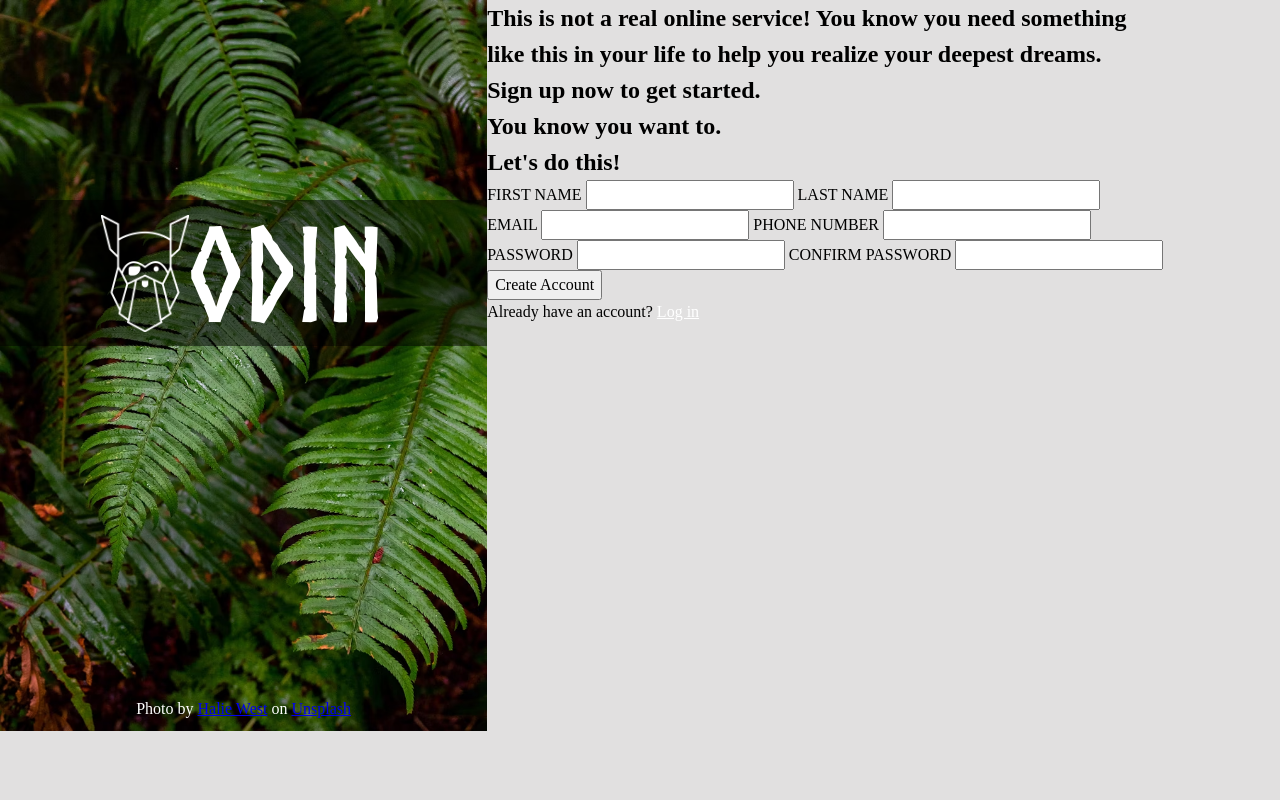
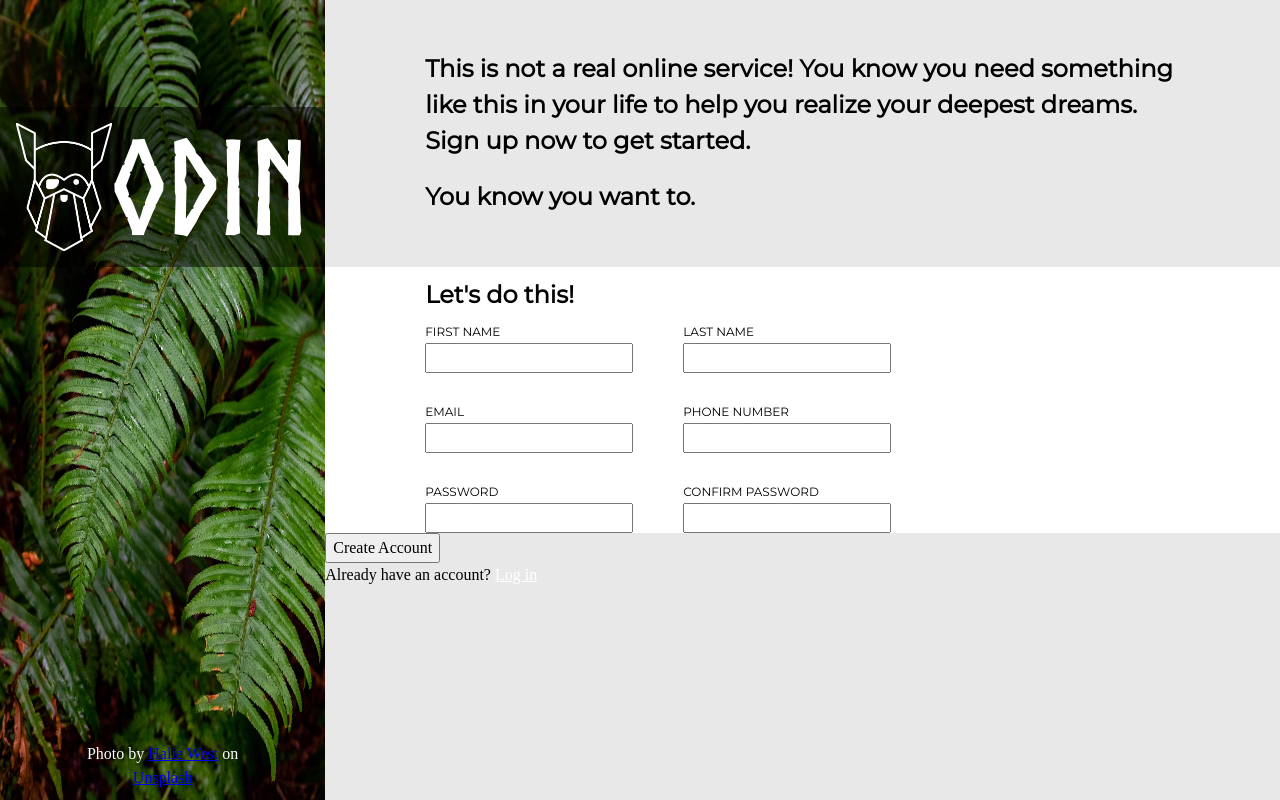
Before and after one commit to EmpyreanBreaker/sign-up-form, a plain HTML site: page index.html in a window 1280 px wide. Drawn offline with Linux system fonts and the light colour scheme; files whose address does not match are found by name.

Commit message:
feat: add flex options to form section
- add helper divs to help with form gaps

```diff
--- a/index.html
+++ b/index.html
@@ -37,30 +37,41 @@
             </div>
 
             <div class="page__form">
-                <h2>Let's do this!</h2>
+                <h2 class="page__form-intro">Let's do this!</h2>
                 <form class="form">
                     <div class="form__group form__group--name">
+                        <div class="form__field">
                             <label class="form__label" for="firstname">FIRST NAME</label>
                             <input class="form__input" id="firstname" type="text" required>
+                        </div>
 
+                        <div class="form__field">
                             <label class="form__label" for="lastname">LAST NAME</label>
                             <input class="form__input" id="lastname" type="text" required>
                         </div>
+                    </div>
 
                     <div class="form__group form__group--contact">
+                        <div class="form__field">
                             <label class="form__label" for="email">EMAIL</label>
                             <input class="form__input" id="email" type="email" required>
-
+                        </div>
+                        <div class="form__field">
                             <label class="form__label" for="number">PHONE NUMBER</label>
                             <input class="form__input" id="number" type="tel" required>
                         </div>
+                    </div>
 
                     <div class="form__group form__group--auth">
+                        <div class="form__field">
                             <label class="form__label" for="password">PASSWORD</label>
                             <input class="form__input" id="password" type="password" required>
+                        </div>
 
+                        <div class="form__field">
                             <label class="form__label" for="password-confirm">CONFIRM PASSWORD</label>
                             <input class="form__input" id="password-confirm" type="password" required>
+                        </div>
                     </div>
                 </form>
             </div>
--- a/style.css
+++ b/style.css
@@ -7,16 +7,30 @@
     font-display: swap;
 }
 
+@font-face {
+    font-family: "Monteserrat";
+    src: url(./fonts/Monteserrat-Regular/Montserrat-Regular.woff) format(woff),
+        url(./fonts/Monteserrat-Regular/Montserrat-Regular.woff2) format(woff2);
+    font-style: normal;
+    font-weight: normal;
+    font-display: swap;
+}
+
 body {
-    background-color: rgb(225, 224, 224);
+    background-color: rgb(232, 232, 232);
 }
 
 .page {
     display: flex;
+
 }
 
 .page__image {
     position: relative;
+}
+
+.page__image--img {
+    height: 100vh;
 }
 
 .page__logo {
@@ -27,7 +41,8 @@ body {
     align-items: center;
     background-color: rgb(0, 0, 0, 0.5);
     position: absolute;
-    top: 200px;
+    top: calc(100vh/3);
+    transform: translateY(-100%);
 }
 
 .page__logo-image {
@@ -35,22 +50,75 @@ body {
 }
 
 .page__logo-title {
-    font-family: "Norse", 'Times New Roman', Times, serif;
+    font-family: 'Norse', 'Times New Roman', Times, serif;
     font-size: 130px;
     color: white;
 }
 
-.page__credit{
+.page__credit {
     position: absolute;
     bottom: 10px;
     left: 50%;
     transform: translateX(-50%);
 }
 
-.page__credit-link{
+.page__credit-link {
+    color: white;
+    text-align: center;
+}
+
+.page__intro {
+    height: calc(100vh/3);
+    display: flex;
+    flex-direction: column;
+    justify-content: center;
+    margin-left: 100px;
+}
+
+.page__subtitle {
+    margin-top: 20px;
+}
+
+.page__form {
+    height: calc(100vh/3);
+    background-color: white;
+    padding-top: 10px;
+    padding-left: 100px;
+}
+
+.page__form-intro {
+    padding-bottom: 30px;
+}
+
+.form__group {
+    display: flex;
+    gap: 50px;
+    margin-bottom: 50px;
+}
+
+.form__field {
+    position: relative;
+}
+
+.form__label {
+    position: absolute;
+    top: -20px;
+}
+
+
+.page__footer {
+    height: calc(100vh/3);
+}
+
+a:visited {
     color: white;
 }
 
-a:visited{
-    color: white;
+h2 {
+    font-family: 'Monteserrat', 'Courier New', Courier, monospace;
 }
+
+label {
+    font-family: 'Monteserrat', 'Courier New', Courier, monospace;
+    font-size: 12px;
+}
```
Also changed, not shown: fonts/Monteserrat-Regular/Montserrat-Regular.woff (added), fonts/Monteserrat-Regular/Montserrat-Regular.woff2 (added). Lines whose indentation alone changed are shown as unchanged.
